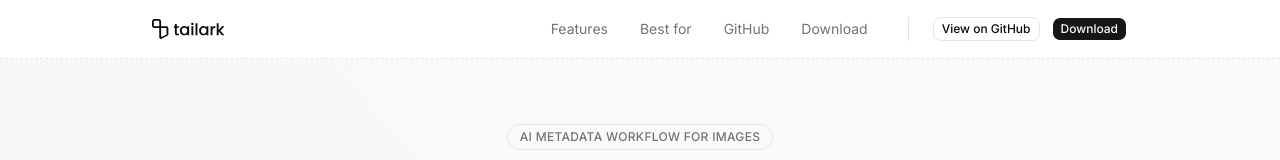
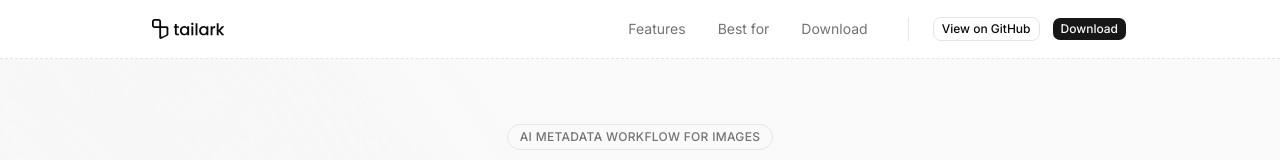
Before and after one commit to arrifat346afs/Descify-wab, a Next.js app: page / in a window 1280 px wide. Shown: the top 160 px of the page. Built offline with nearby package versions, Linux system fonts and the light colour scheme.

Commit message:
Updates: 2026-03-08T18:27:15.715Z

```diff
--- a/components/hero-section.tsx
+++ b/components/hero-section.tsx
@@ -10,7 +10,6 @@ import appimg from "../public/screenshot_2025-12-26_16-58-54.png"
 const menuItems = [
   { name: "Features", href: "#features" },
   { name: "Best for", href: "#best-for" },
-  { name: "GitHub", href: "https://github.com/arrifat346afs/Descify", external: true },
   { name: "Download", href: "https://github.com/arrifat346afs/Descify/releases/latest", external: true },
 ]
 
```
